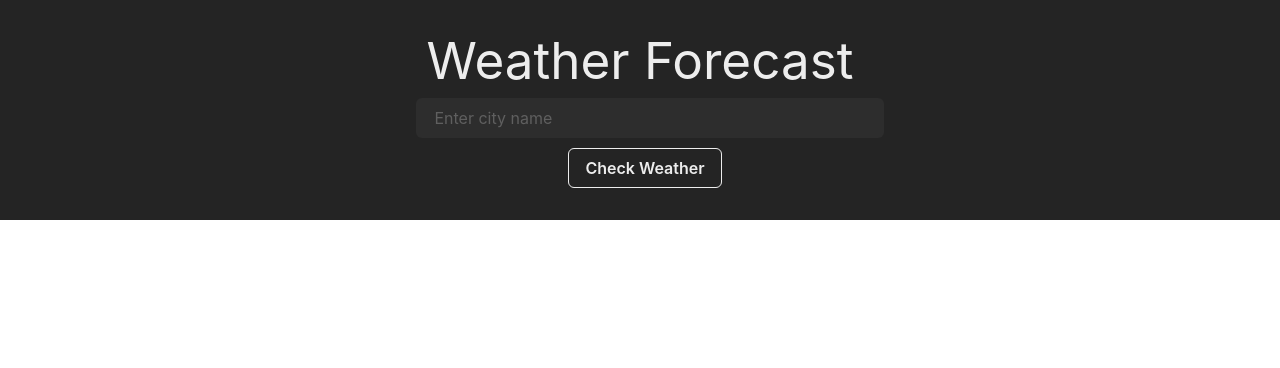
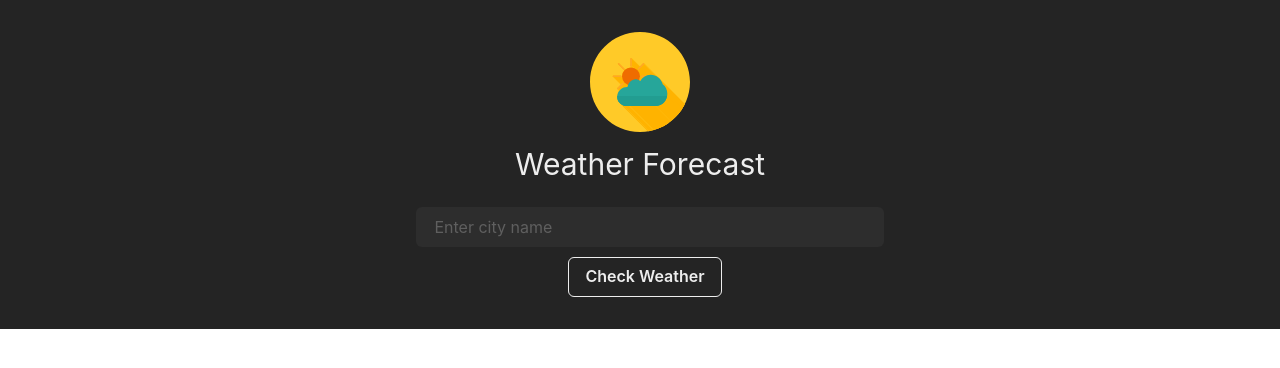
Before and after one commit to JaxChoong/WeatherApp-React, a React (Vite) app: page / in a window 1280 px wide. Shown: the top 368 px of the page. Built offline with nearby package versions, Linux system fonts and the light colour scheme.

Commit message:
feat: added icon images and keys to cards

```diff
--- a/src/App.jsx
+++ b/src/App.jsx
@@ -2,7 +2,7 @@ import { useState, useEffect } from 'react';
 import './App.css';
 import Input from './Input.jsx';
 import WeatherData from './WeatherData.jsx';
-import { Text } from '@chakra-ui/react';
+import { Text,Flex,Image } from '@chakra-ui/react';
 
 function App() {
   const [city, setCity] = useState("");            // State for the input city
@@ -32,7 +32,10 @@ function App() {
 
   return (
     <div>
-      <h1>Weather Forecast</h1>
+      <Flex justify="center">
+        <Image src="/weather.svg" alt="Weather" width="100px" height="100px"/>
+      </Flex>
+      <Text fontSize="3xl" margin="10px">Weather Forecast</Text>
       <Input setCity={setCity} />                  {/* Pass setCity to Input component */}
       {error && <Text fontSize ="md" margin ="5px" color ="red">{error}</Text>}                    {/* Display error message if exists */}
       {weather && !error &&
--- a/src/Input.jsx
+++ b/src/Input.jsx
@@ -16,7 +16,6 @@ function useInput({ setCity }) {
       <Button variant = "outline" colorScheme ="white" marginLeft="10px"onClick={(e) => {
         e.preventDefault()
         setCity(cityInput)
-        console.log(cityInput)
         }}
       >Check Weather</Button>
     </div>
--- a/src/WeatherData.jsx
+++ b/src/WeatherData.jsx
@@ -5,7 +5,7 @@ function WeatherData({ weather }) {
   return(
     <Flex wrap="wrap" gap="10px" justify="center">{
         weather.map((item,index) => (
-          <Card maxW = 'sm' margin="10px">
+          <Card maxW = 'sm' margin="10px" key={index}>
             <CardBody>
               <Flex direction="column" align="center" justify="center" mb="4">
                 <WeatherIcon weather={item.summary_forecast} />
```
